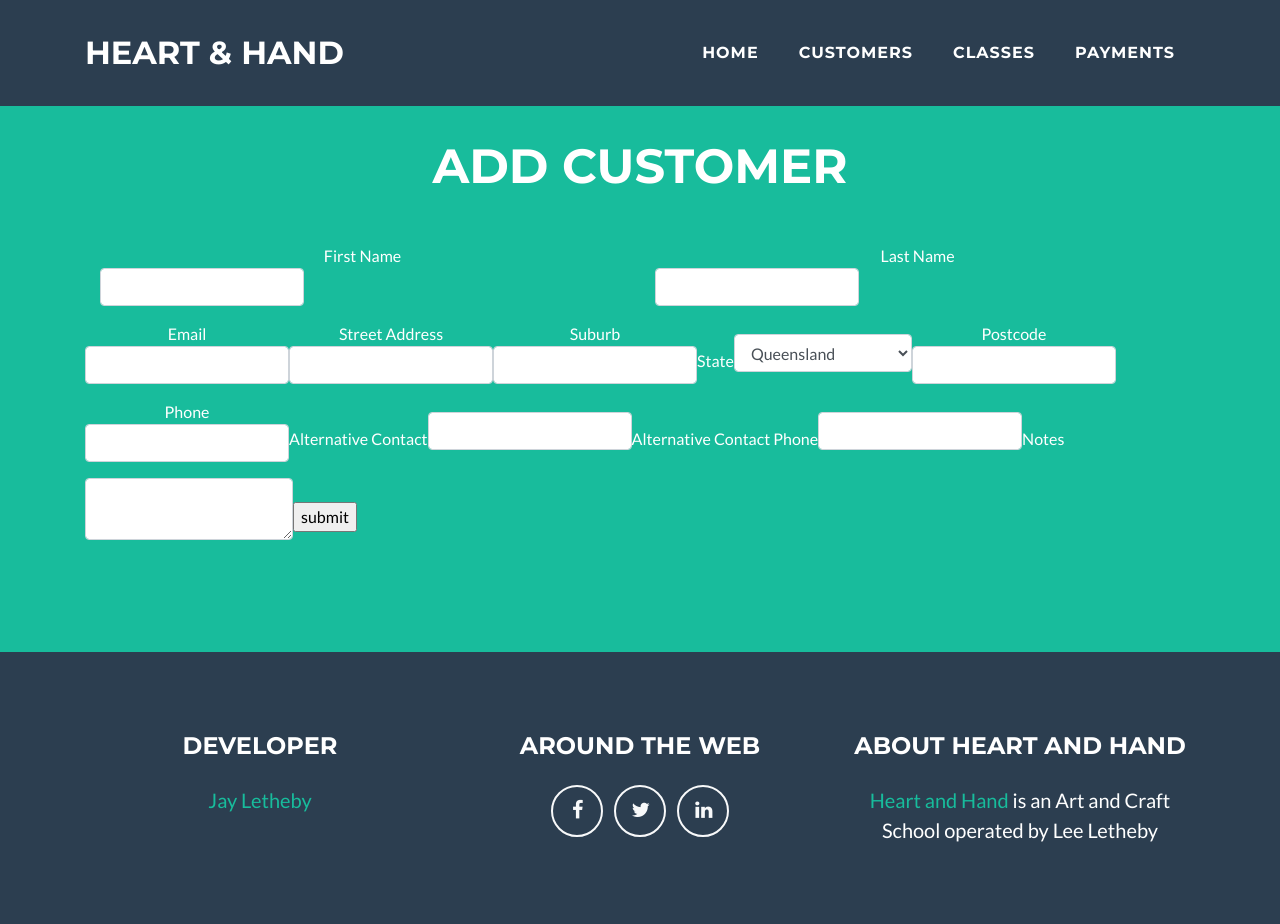
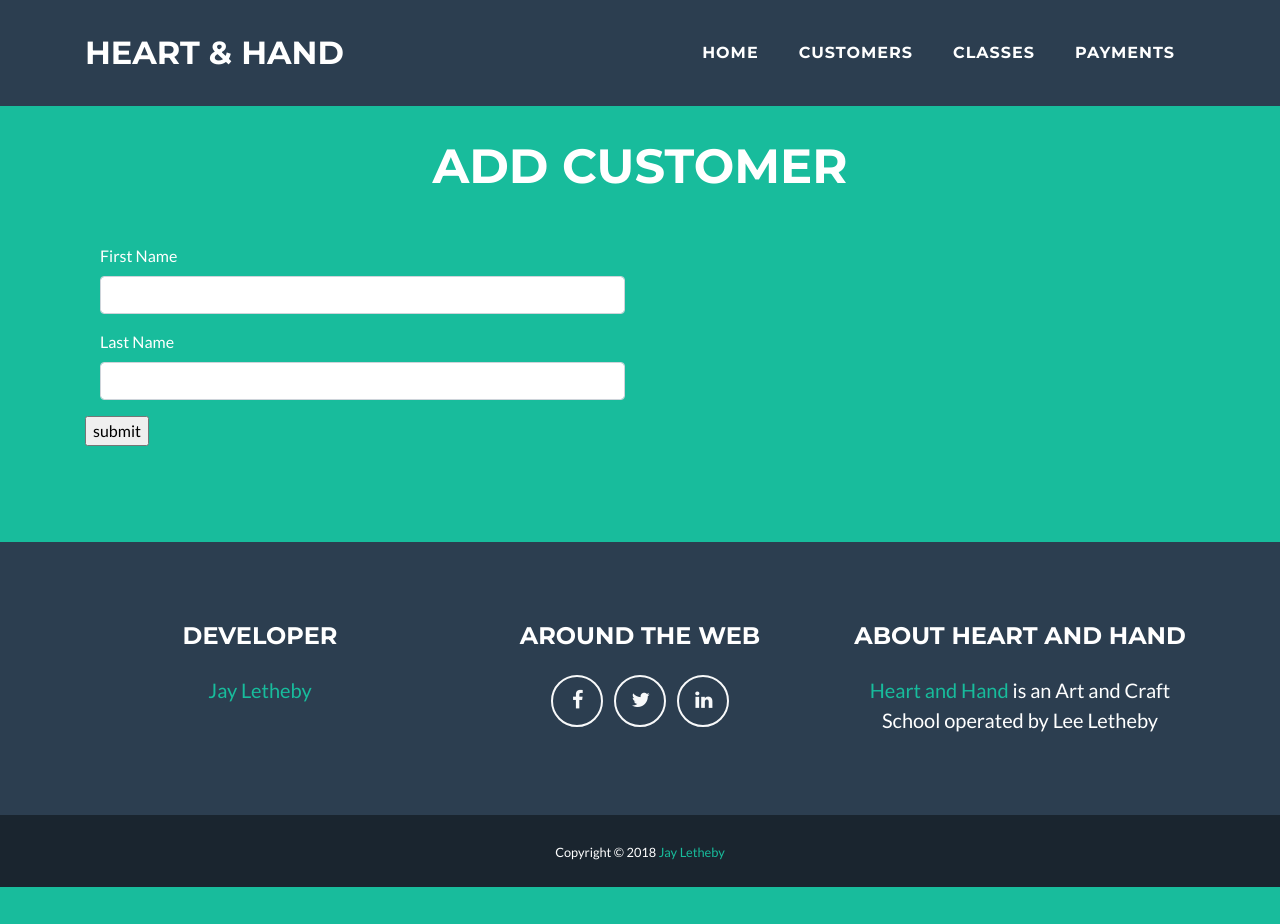
Before and after one commit to jayleth72/heart_-_hand, a Flask app: page /add_customer in a window 1280 px wide. Shown: the top 924 px of the page. After the commit the page ends 887 px from the top, so only its background shows below. Run offline with Flask 2, Linux system fonts and the light colour scheme; the visitor is signed in with stand-in values (Sample User, id 1); some libraries are stand-ins or nearby versions.

Commit message:
display changes

```diff
--- a/templates/add_customer.html
+++ b/templates/add_customer.html
@@ -12,13 +12,14 @@ Add Customer
     <h2 class="text-center text-uppercase text-white form-heading">Add Customer</h2>
     <div class="row">
 
-        <div class="container form_details">
-          <form class="form-inline" method="POST" action="{{ url_for('add_customer') }}">
+        <div class="container form-horizontal form_details">
+          <form  method="POST" action="{{ url_for('add_customer') }}">
               {{ form.csrf_token }}
-              <div class="col-md-6">{{ render_field_with_errors(form.first_name, class="form-control") }}</div>
-              <div class="col-md-6">{{ render_field_with_errors(form.last_name, class="form-control") }}</div>
-
-              {{ render_field_with_errors(form.email, class="form-control") }}
+              <div class="form-group">
+                <div class="col-md-6">{{ render_field_with_errors(form.first_name, class="form-control") }}</div>
+                <div class="col-md-6">{{ render_field_with_errors(form.last_name, class="form-control") }}</div>
+             </div>
+              <!-- {{ render_field_with_errors(form.email, class="form-control") }}
               {{ render_field_with_errors(form.street_address, class="form-control") }}
               {{ render_field_with_errors(form.suburb, class="form-control") }}
               {{ render_field(form.state, class="form-control") }}
@@ -26,7 +27,7 @@ Add Customer
               {{ render_field_with_errors(form.phone, class="form-control") }}
               {{ render_field(form.alternative_contact, class="form-control") }}
               {{ render_field(form.alternative_contact_phone, class="form-control") }}
-              {{ render_field(form.notes, class="form-control") }}
+              {{ render_field(form.notes, class="form-control") }}        -->
               <input type="submit" value="submit">
           </form>
         </div>
```
